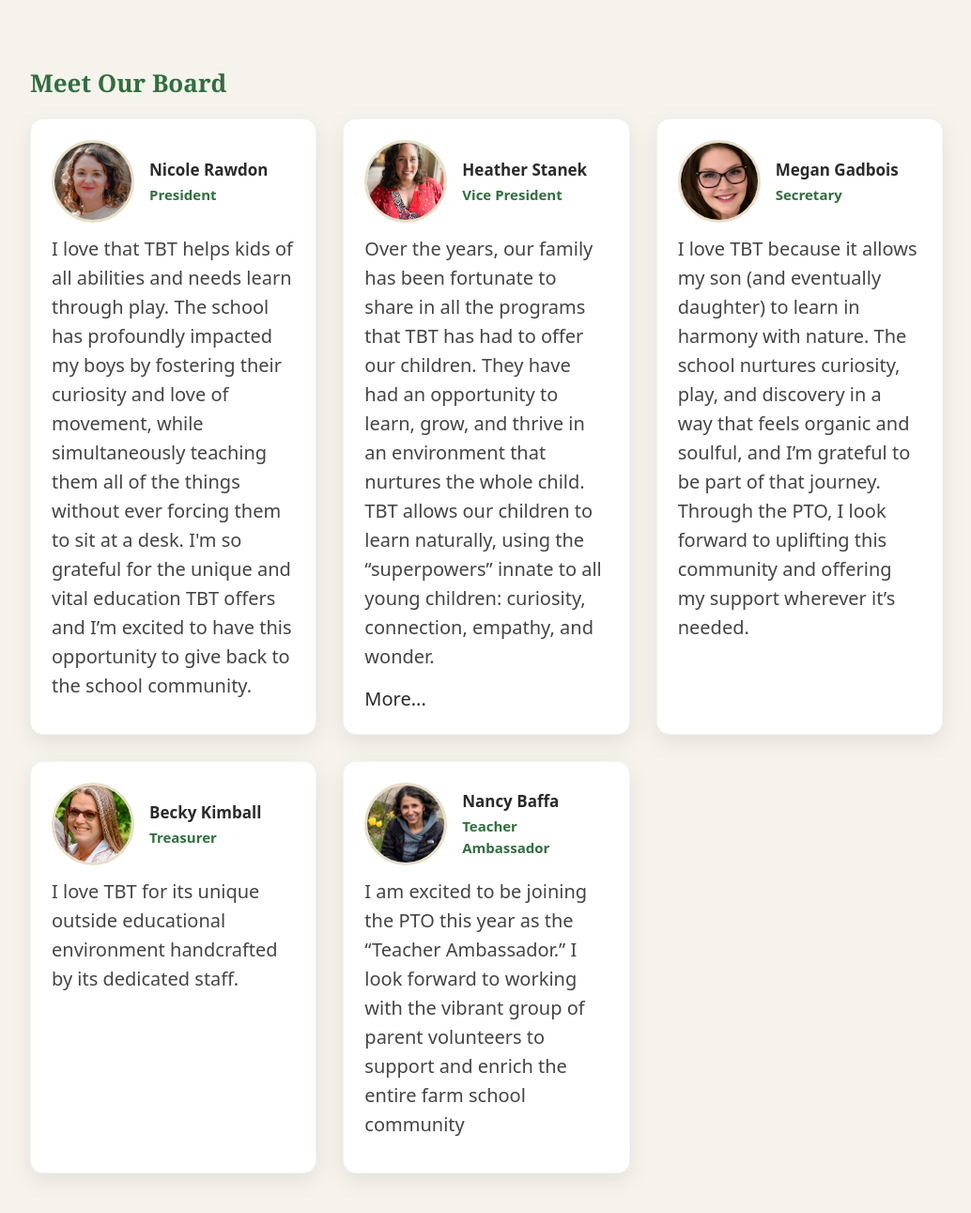
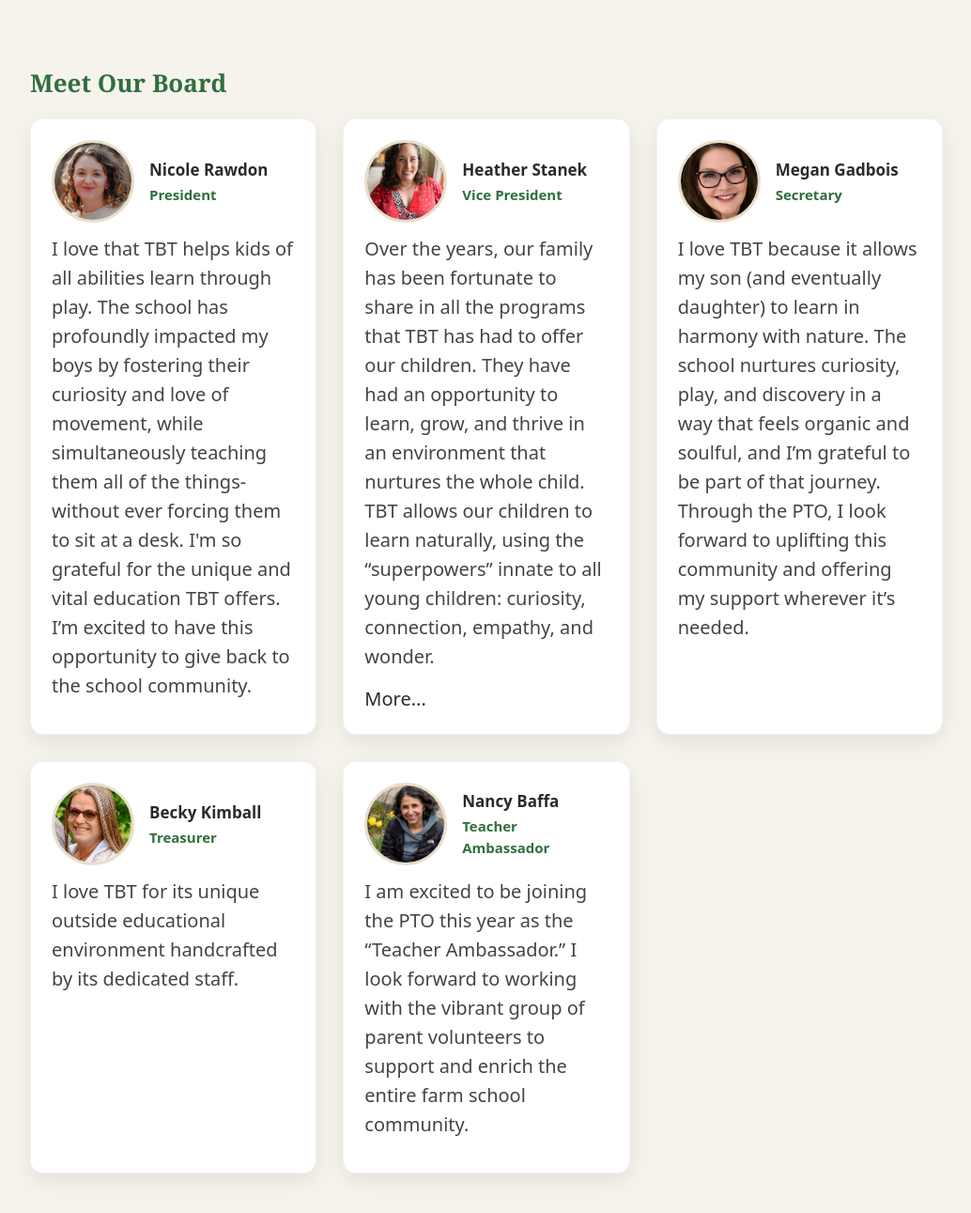
Before and after one commit to mrawdon/tbt-pto, a Jekyll site: the page built from _pages/board.md, in a window 1280 px wide, cut to the strip 124-1437 px from the top of the page. Shown: the top 1291 px of the strip at 94% size, without its empty margins (122-1156 px from the left). Built offline with Jekyll 4.4.1, drawn with Linux system fonts in a browser that asks for light colours; nearby versions of some CDN libraries.

Commit message:
Updated bio

```diff
--- a/_pages/board.md
+++ b/_pages/board.md
@@ -6,7 +6,7 @@ include_in_header: true
 content_list:
     - name: Nicole Rawdon
       role: President
-      description: I love that TBT helps kids of all abilities and needs learn through play. The school has profoundly impacted my boys by fostering their curiosity and love of movement, while simultaneously teaching them all of the things without ever forcing them to sit at a desk. I'm so grateful for the unique and vital education TBT offers and I’m excited to have this opportunity to give back to the school community.
+      description: I love that TBT helps kids of all abilities learn through play. The school has profoundly impacted my boys by fostering their curiosity and love of movement, while simultaneously teaching them all of the things- without ever forcing them to sit at a desk. I'm so grateful for the unique and vital education TBT offers. I’m excited to have this opportunity to give back to the school community.
       image:  /assets/nicole_rawdon.png
     - name: Heather Stanek
       id: heather
@@ -25,6 +25,6 @@ content_list:
       image:  /assets/becky.jpg
     - name: Nancy Baffa
       role: Teacher Ambassador
-      description: I am excited to be joining the PTO this year as the “Teacher Ambassador.” I look forward to working with the vibrant group of parent volunteers  to support and enrich the entire farm school community
+      description: I am excited to be joining the PTO this year as the “Teacher Ambassador.” I look forward to working with the vibrant group of parent volunteers  to support and enrich the entire farm school community.
       image:  /assets/nancy.jpg
 ---
```
